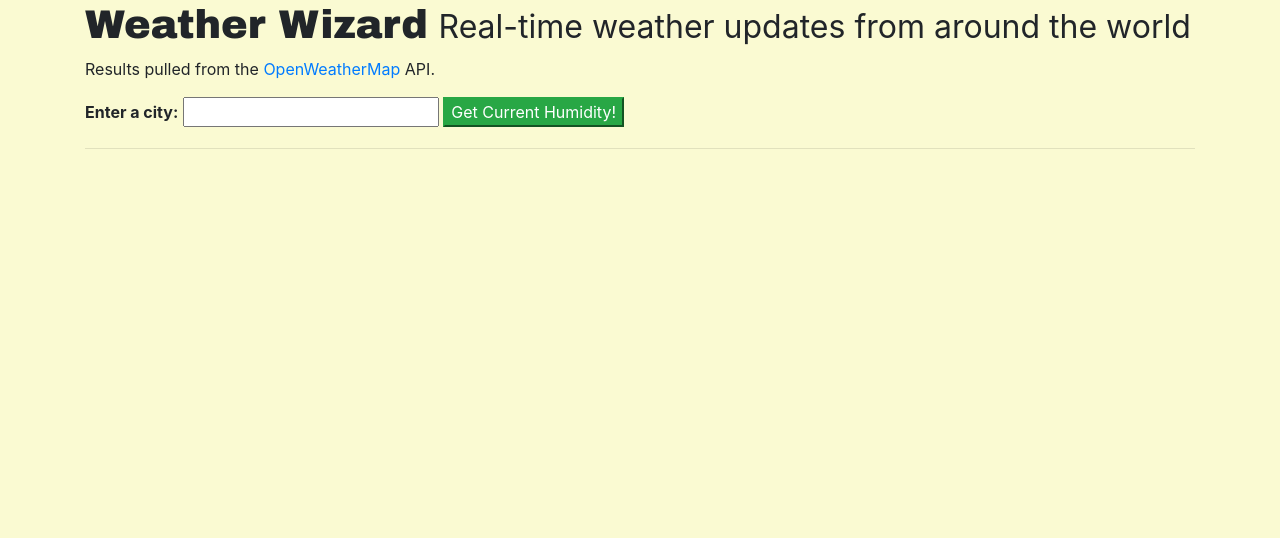
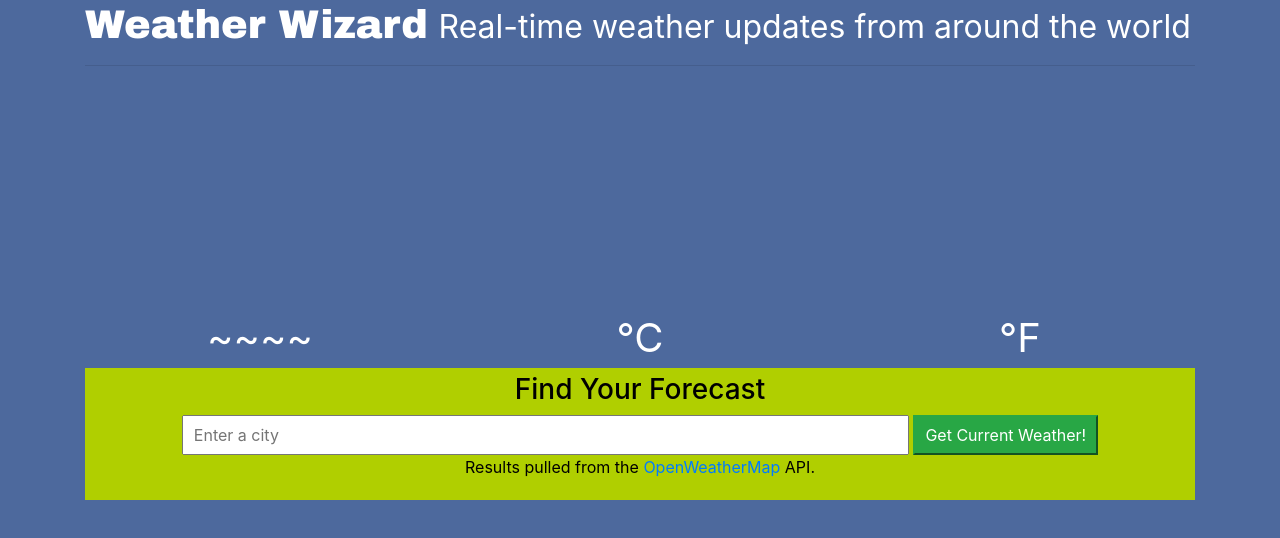
Before and after one commit to eswotinsky/weather-wizard, a website built with webpack: page src/index.html in a window 1280 px wide. Built offline with nearby package versions, Linux system fonts and the light colour scheme.

Commit message:
UI revamp

```diff
--- a/src/index.html
+++ b/src/index.html
@@ -6,15 +6,27 @@
   <body>
     <div class="container">
       <h1><span id="title">Weather Wizard</span> <small>Real-time weather updates from around the world</small></h1>
-      <p>Results pulled from the <a href="https://openweathermap.org/">OpenWeatherMap</a> API.</p>
-      <label for="location"><strong>Enter a city:</strong></label>
-      <input id="location" type="text">
-      <button class="btn-success" id="weatherLocation">Get Current Humidity!</button>
       <hr>
-      <div class="display-div "id="errors"></div>
-      <div class="display-div" id="results">
-        <div class="showHumidity"></div>
-        <div class="showTemp"></div>
+      <h2 id="city-name"></h2>
+      <canvas id="icon"></canvas>
+      <div id="error"></div>
+      <div id="results" class="row">
+        <div class="col-md-4">
+          <div id="humidity">~~~~</div>
+        </div>
+        <div class="col-md-4">
+          <div id="tempCelsius">°C</div>
+        </div>
+        <div class="col-md-4">
+          <div id="tempFahrenheit">°F</div>
+        </div>
+      </div>
+
+      <div class="searchBox">
+        <h3>Find Your Forecast</h3>
+        <input placeholder="Enter a city" id="location" type="text">
+        <button class="btn-success" id="submitButton">Get Current Weather!</button>
+        <p>Results pulled from the <a href="https://openweathermap.org/">OpenWeatherMap</a> API.</p>
       </div>
     </div>
   </body>
--- a/src/main.js
+++ b/src/main.js
@@ -4,7 +4,7 @@ import 'bootstrap/dist/css/bootstrap.min.css';
 import './styles.css';
 
 $(function(){
-  $('#weatherLocation').click(function() {
+  $('#submitButton').click(function() {
     let city = $('#location').val();
     $('#location').val("");
     $.ajax({
@@ -14,15 +14,17 @@ $(function(){
         format: 'json'
       },
       success: function(response) {
-          $('#errors').hide();
+        $('#error').hide();
         $('#results').show();
-          $('.showHumidity').text(`The humidity in ${city} is ${response.main.humidity}%.`);
-          $('.showTemp').text(`The temperature in Kelvins is ${response.main.temp}.`);
+        $('#city-name').text(`Weather forecast for ${response.name}`);
+        $('#humidity').text(`${response.main.humidity}% humidity`);
+        $('#tempCelsius').text(`${(response.main.temp - 273.15).toFixed(0)}°C`);
+        $('#tempFahrenheit').text(`${(((response.main.temp - 273.15) * 1.8) + 32).toFixed(0)}°F`);
       },
       error: function() {
         $('#results').hide();
-          $('#errors').show();
-          $('#errors').text("There was an error processing your request. Please try again.")
+        $('#error').show();
+        $('#error').text("There was an error processing your request. Please try again.")
       }
     });
   });
--- a/src/styles.css
+++ b/src/styles.css
@@ -1,14 +1,38 @@
 body {
-  background-color: lightgoldenrodyellow;
+  background-color: #4D699D;
+  color: white;
 }
 
 #title {
   font-family: 'Arial Black', Gadget, sans-serif;
 }
 
-.display-div {
-  display: none;
-  border-radius: 20px;
-  padding: 2%;
-  background-color: #DCF2B0;
+canvas#icon {
+  width: 220px;
+  height: 220px;
 }
+
+div#results, div#errors {
+  text-align: center;
+  font-size: 2.5em;
+}
+
+div.searchBox {
+  color: black;
+  background-color: #b0cf00;
+  padding: 5px 10px;
+  margin: auto;
+  text-align: center;
+}
+
+div.searchBox input {
+  width: 66.7%;
+}
+
+div.searchBox input, div.searchBox button {
+  padding: 6px 10px;
+}
+
+h2#city-name {
+  text-align: center;
+}
```
Lines whose indentation alone changed are shown as unchanged.
